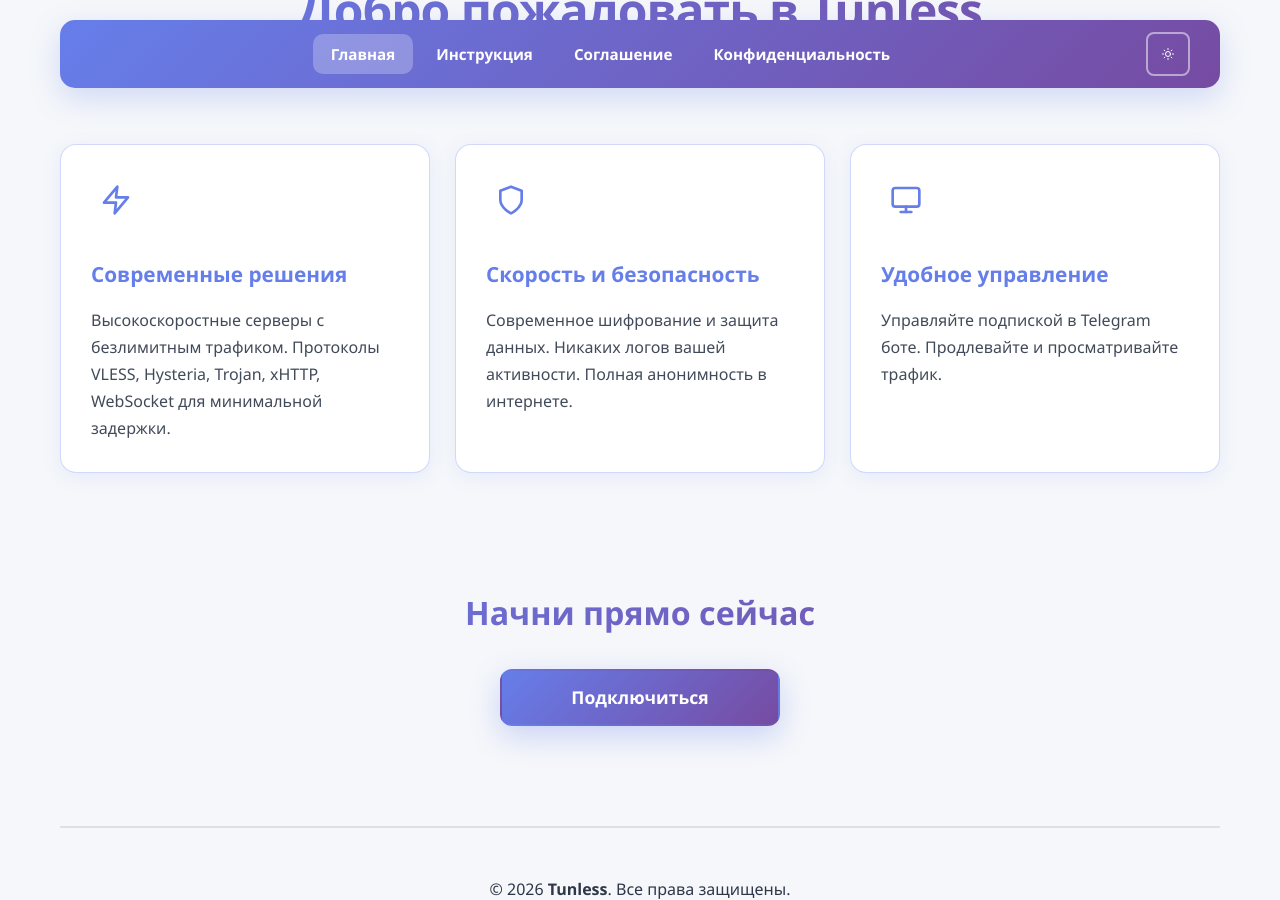
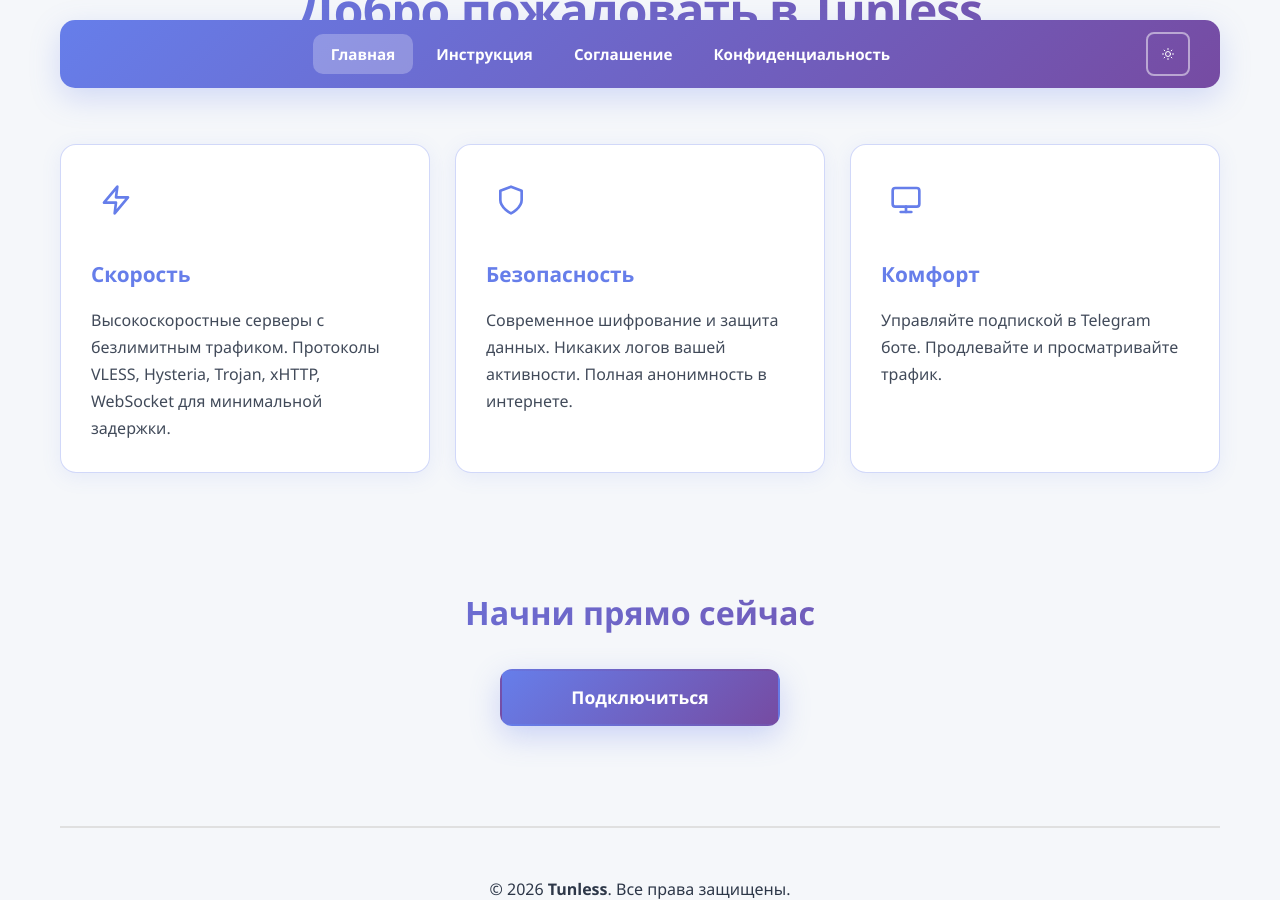
Before and after one commit to Michael-K-cloud/Tunless_Modern, a Jekyll site: the page built from index.md, in a window 1280 px wide and 900 px high, scrolled down 436 px. Built offline with Jekyll 4.4.1, drawn with Linux system fonts in a browser that asks for light colours.

Commit message:
Update index.md

```diff
--- a/index.md
+++ b/index.md
@@ -214,7 +214,7 @@ body.dark-mode .feature-icon svg {
                 <path d="M13 2L3 14h9l-1 8 10-12h-9l1-8z"/>
             </svg>
         </div>
-        <h3>Современные решения</h3>
+        <h3>Скорость</h3>
         <p>Высокоскоростные серверы с безлимитным трафиком. Протоколы VLESS, Hysteria, Trojan, xHTTP, WebSocket для минимальной задержки.</p>
     </div>
 
@@ -236,7 +236,7 @@ body.dark-mode .feature-icon svg {
                 <line x1="12" y1="17" x2="12" y2="21"/>
             </svg>
         </div>
-        <h3>Удобное управление</h3>
+        <h3>Комфорт</h3>
         <p>Управляйте подпиской в Telegram боте. Продлевайте и просматривайте трафик.</p>
     </div>
 </div>
```
Also changed, not shown: other parts of index.md (+1 -1 lines).
